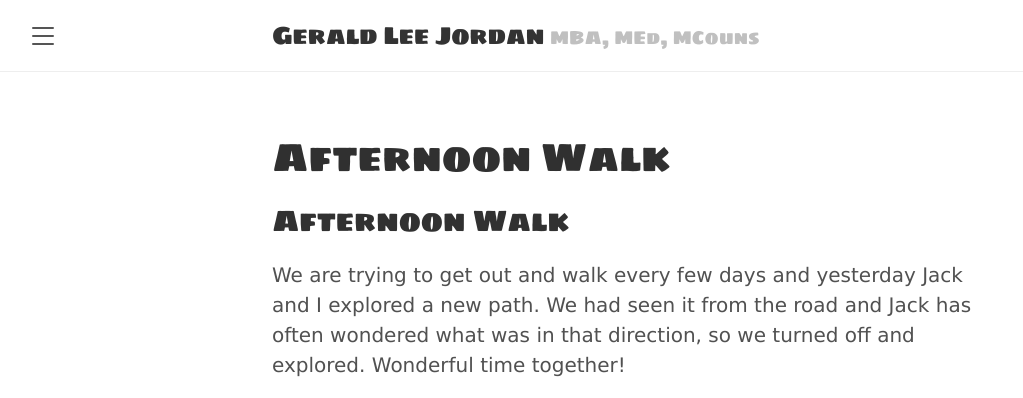
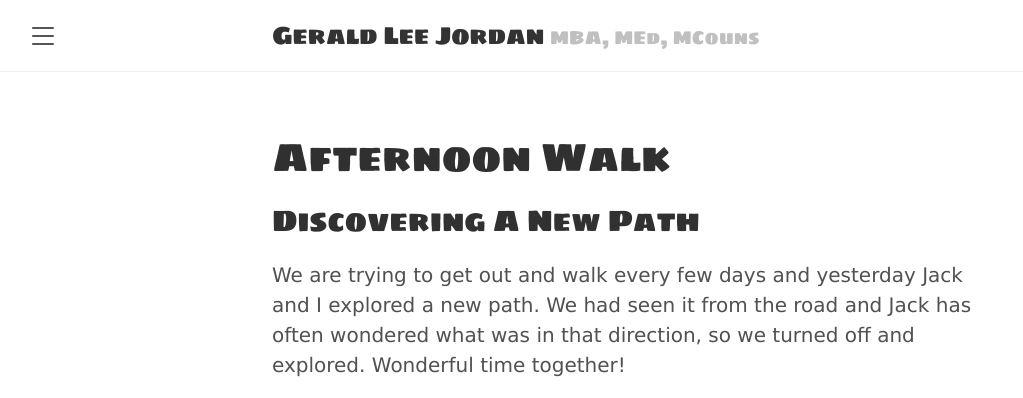
Before and after one commit to tracyjordan/tracyjordan.github.io, a Jekyll site: the page built from _posts/2020-05-05-afternoon-walk.md, in a window 1280 px wide. Shown: the top 398 px of the page, without its empty margins (8-1031 px from the left). Built offline with Jekyll 4.4.1, drawn with Linux system fonts in a browser that asks for light colours.

Commit message:
re-dated post name

```diff
--- a/_posts/2020-05-04-afternoon-walk.md
+++ b/_posts/2020-05-05-afternoon-walk.md
@@ -7,7 +7,7 @@ author: Lee Jordan
 published: true
 ---
 
-<h2>Afternoon Walk</h2>
+<h2>Discovering A New Path</h2>
 
 We are trying to get out and walk every few days and yesterday Jack and I explored a new path. We had seen it from the road and Jack has often wondered what was in that direction, so we turned off and explored. Wonderful time together!
 
```
